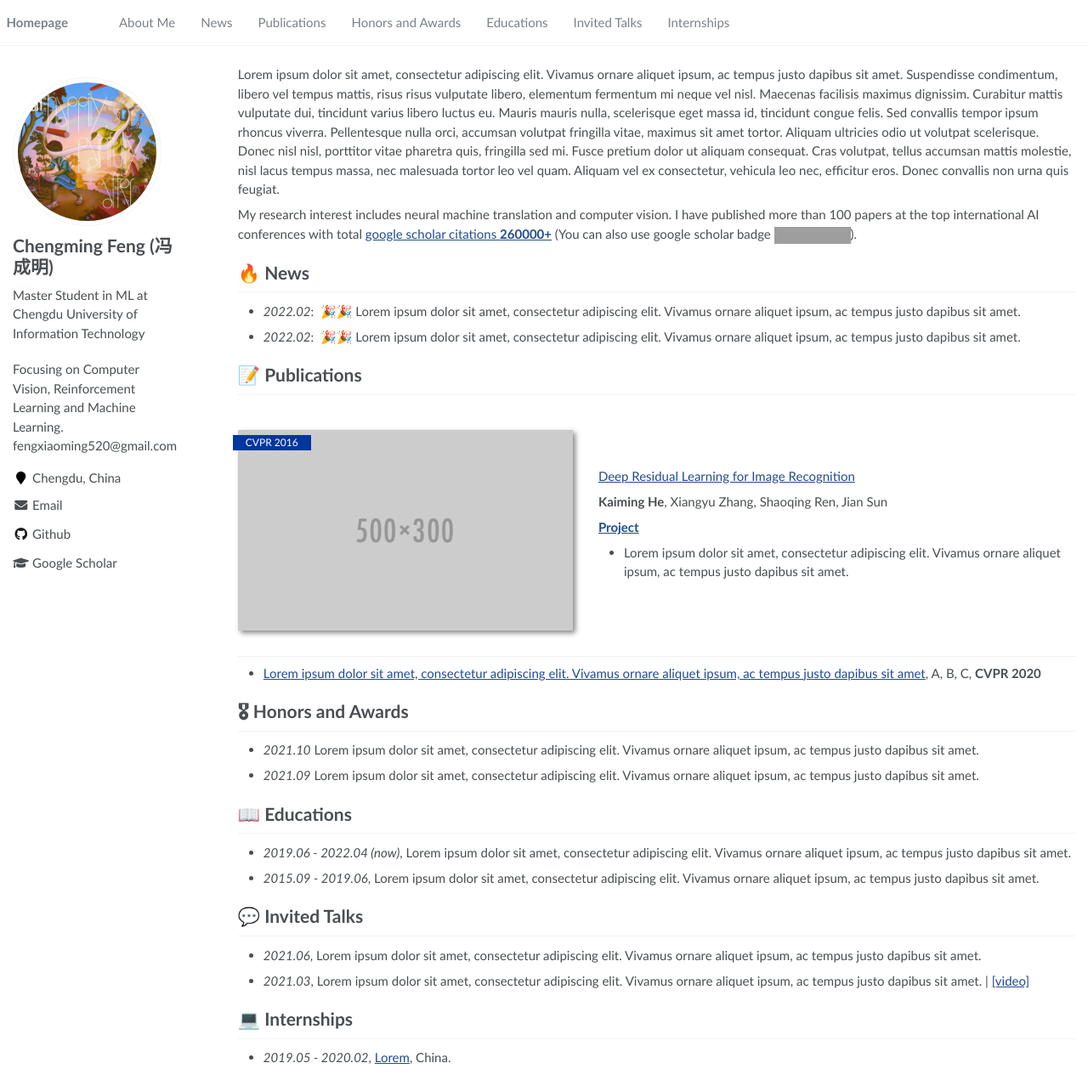
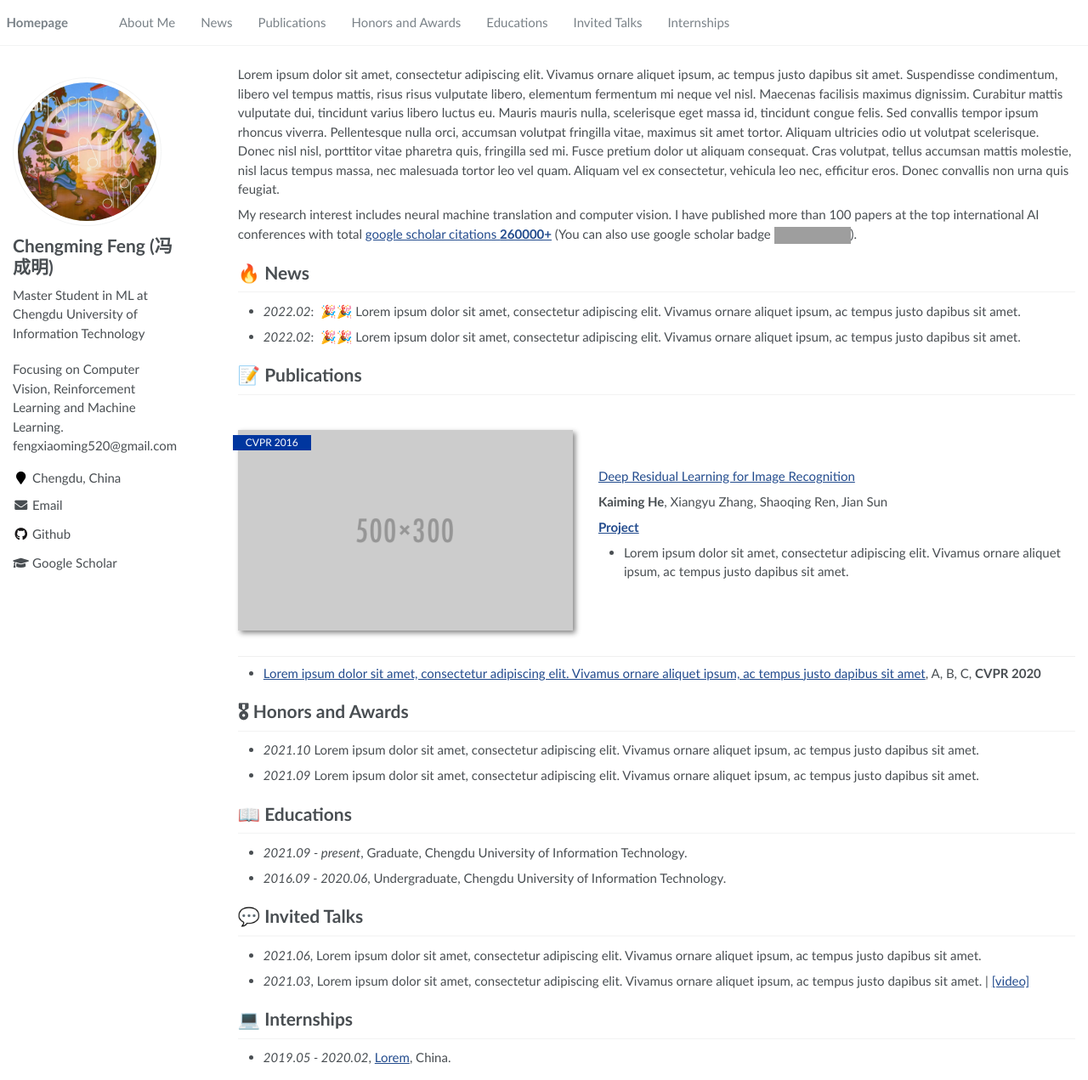
Before and after one commit to fengxiaoming520/fengxiaoming520.github.io, a Jekyll site: the page built from _pages/about.md, in a window 1280 px wide and 1271 px high. Shown: the whole window at 85% size. Built offline with Jekyll 4.4.1, drawn with Linux system fonts in a browser that asks for light colours; grey boxes are pictures that could not be loaded.

Commit message:
Update about.md
fill content

```diff
--- a/_pages/about.md
+++ b/_pages/about.md
@@ -47,8 +47,8 @@ My research interest includes neural machine translation and computer vision. I
 - *2021.09* Lorem ipsum dolor sit amet, consectetur adipiscing elit. Vivamus ornare aliquet ipsum, ac tempus justo dapibus sit amet.
 
 # 📖 Educations
-- *2019.06 - 2022.04 (now)*, Lorem ipsum dolor sit amet, consectetur adipiscing elit. Vivamus ornare aliquet ipsum, ac tempus justo dapibus sit amet.
-- *2015.09 - 2019.06*, Lorem ipsum dolor sit amet, consectetur adipiscing elit. Vivamus ornare aliquet ipsum, ac tempus justo dapibus sit amet.
+- *2021.09 - present*, Graduate, Chengdu University of Information Technology.
+- *2016.09 - 2020.06*, Undergraduate, Chengdu University of Information Technology.
 
 # 💬 Invited Talks
 - *2021.06*, Lorem ipsum dolor sit amet, consectetur adipiscing elit. Vivamus ornare aliquet ipsum, ac tempus justo dapibus sit amet.
```
